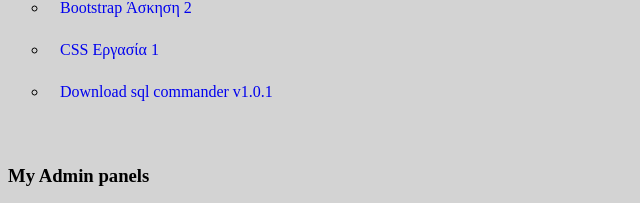
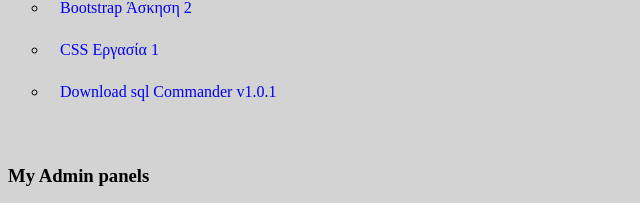
Before and after one commit to defendergr/defender.github.io, a plain HTML site: page index.html in a window 1280 px wide. Shown: the part 512-715 px from the top of the page, 0-640 px from the left. Drawn offline with Linux system fonts and the light colour scheme.

Commit message:
Update index.html

```diff
--- a/index.html
+++ b/index.html
@@ -22,7 +22,7 @@
 	<li><a class="button" href="/bootstrap" target="_blank">Bootstrap Άσκηση 1</a></li>
 	<li><a class="button" href="/bs_askisi" target="_blank">Bootstrap Άσκηση 2</a></li>
 	<li><a class="button" href="/css_work_1" target="_blank">CSS Εργασία 1</a></li>
-	<li><a class="button" href="https://drive.google.com/file/d/1PwO_Qox8gygtf1yKAMEo-tzJI7bu8pya/view?usp=sharing" target="_blank">Download sql commander v1.0.1</a></li>
+	<li><a class="button" href="https://drive.google.com/file/d/1PwO_Qox8gygtf1yKAMEo-tzJI7bu8pya/view?usp=sharing" target="_blank">Download sql Commander v1.0.1</a></li>
 
 </ul>
 <br>
```
